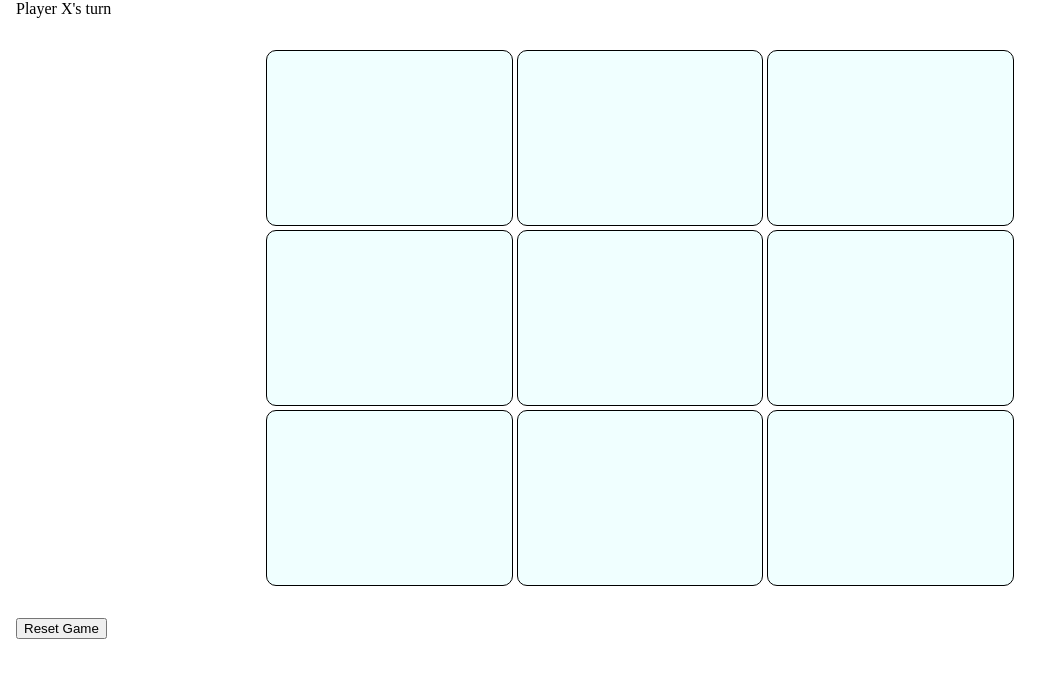
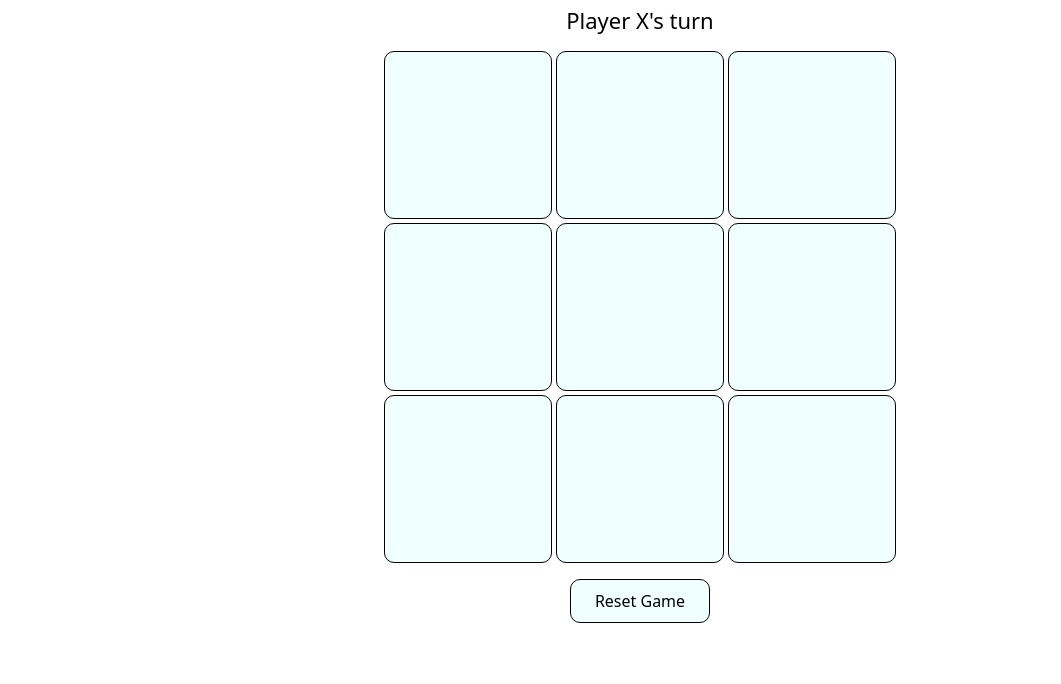
Before and after one commit to ingham-tyler/tictactoe-app, a website built with Vite: page index.html in a window 1280 px wide. Shown: the part 116-800 px from the top of the page, without its empty margins (0-1061 px from the left). Built offline with nearby package versions, Linux system fonts and the light colour scheme.

Commit message:
refactor app UI

```diff
--- a/index.html
+++ b/index.html
@@ -2,16 +2,19 @@
 <html lang="en">
     <head>
         <meta charset="UTF-8">
+        <meta name="viewport" content="width=device-width, initial-scale=1">
+        <title>Tic Tac Toe</title>
         <link rel="stylesheet" href="src/styles.css">
-        <title>Tic Tac Toe</title>
+        <script type="module" src="src/script.js"></script>
     </head>
     <body>
-        <div id="game">
+        <main id="game">
             <h1>Tic Tac Toe</h1>
-            <div id="game-status">Player X's turn</div>
-            <div id="game-board"></div>
-            <button id="reset-btn">Reset Game</button>
-            <script type="module" src="src/script.js" defer></script>
-        </div>
+            <div id="game-status" aria-live="polite">Player X's turn</div>
+            <div class="board-area">
+                <div id="game-board"></div>
+            </div>
+            <button id="reset-btn" type="button">Reset Game</button>
+        </main>
     </body>
 </html>
--- a/src/script.js
+++ b/src/script.js
@@ -28,7 +28,7 @@ function initBoard() {
         gameBoard.appendChild(cell);
     }
 
-    gameBoard.classList.add('paintedGameBoard')
+    gameBoard.classList.add('painted-game-board')
 }
 
 function handleCellClick(index) {
--- a/src/styles.css
+++ b/src/styles.css
@@ -1,13 +1,30 @@
+:root {
+    --cell-bg: azure;
+    --cell-fg: black;
+    --cell-border: black;
+    --cell-radius: 10px;
+    --board-gap: 4px;
+    --page-pad: clamp(0.75rem, 3vmin, 1.5rem);
+
+    --cell-bg-hover: color-mix(in srgb, var(--cell-bg), var(--cell-fg) 6%);
+    --cell-bg-active: color-mix(in srgb, var(--cell-bg), var(--cell-fg) 12%);
+}
+
 *,
 *::before,
 *::after {
     box-sizing: border-box;
 }
 
+html {
+    -webkit-text-size-adjust: 100%;
+    text-size-adjust: 100%;
+}
+
 body {
     margin: 0;
-    padding: 0;
-    height: 100%;
+    font-family: system-ui, -apple-system, "Segoe UI", Roboto, sans-serif;
+    line-height: 1.4;
 }
 
 h1, h2, h3 {
@@ -25,36 +42,132 @@ ul, ol {
 }
 
 #game {
-    overflow: hidden;
-    min-height: 100vh;
-    padding: 15px 1rem;
+    display: grid;
+    grid-template-columns: minmax(0, 1fr);
+    grid-template-rows:
+        auto
+        auto
+        minmax(0, min(32rem, 100vw - 2 * var(--page-pad)))
+        auto;
+    grid-template-areas:
+        "title"
+        "status"
+        "board"
+        "reset";
+    align-content: center;
+    justify-items: center;
+    row-gap: clamp(0.5rem, 2vmin, 1.25rem);
+    column-gap: clamp(1rem, 4vmin, 2.5rem);
+    height: 100vh;
+    height: 100dvh;
+    min-height: 18rem;
+    padding: var(--page-pad);
 }
 
-h1 {
-    margin-bottom: 2rem;
+#game h1 {
+    grid-area: title;
+    margin: 0;
+    font-size: clamp(1.5rem, 4vw + 0.75rem, 2.5rem);
+    line-height: 1.1;
+    text-align: center;
 }
 
-#gameStatus {
-    margin-bottom: 2rem;
+#game-status {
+    grid-area: status;
+    min-height: 1.4em;
+    font-size: clamp(1rem, 1.5vw + 0.75rem, 1.375rem);
+    text-align: center;
+}
+
+.board-area {
+    grid-area: board;
+    justify-self: stretch;
+    align-self: stretch;
+    min-width: 0;
+    min-height: 0;
+    container-type: size;
+    display: grid;
+    place-items: center;
+}
+
+.painted-game-board {
+    display: grid;
+    grid-template-columns: repeat(3, minmax(0, 1fr));
+    grid-template-rows: repeat(3, minmax(0, 1fr));
+    gap: var(--board-gap);
+    width: min(90vmin, 32rem);
+    width: min(100cqmin, 32rem);
+    aspect-ratio: 1;
+    container-type: inline-size;
 }
 
 .cell {
-    border: 1px solid black;
-    border-radius: 10px;
-    background-color: azure;
-    text-align: center;
-    color: black;
-    height: 22vh;
-    line-height: 22vh;
-    font-size: 20vh;
+    display: grid;
+    place-items: center;
+    min-width: 0;
+    min-height: 0;
+    overflow: hidden;
+    border: 1px solid var(--cell-border);
+    border-radius: var(--cell-radius);
+    background-color: var(--cell-bg);
+    color: var(--cell-fg);
+    font-size: 15vmin;
+    font-size: 22cqi;
+    font-weight: 600;
+    line-height: 1;
+    cursor: pointer;
+    -webkit-user-select: none;
+    user-select: none;
+    touch-action: manipulation;
 }
 
-.paintedGameBoard {
-    display: grid;
-    grid-template-columns: repeat(3, 1fr);
-    grid-template-rows: repeat(3, 1fr);
-    gap: 4px;
-    width: 60%;
-    margin: 2rem auto;
-    max-height: 80%;
+.cell:active {
+    background-color: var(--cell-bg-active);
 }
+
+#reset-btn {
+    grid-area: reset;
+    min-height: 44px;
+    padding: 0.5em 1.5em;
+    border: 1px solid var(--cell-border);
+    border-radius: var(--cell-radius);
+    background-color: var(--cell-bg);
+    color: var(--cell-fg);
+    font: inherit;
+    font-size: 1rem;
+    cursor: pointer;
+    touch-action: manipulation;
+}
+
+#reset-btn:active {
+    background-color: var(--cell-bg-active);
+}
+
+#reset-btn:focus-visible {
+    outline: 3px solid var(--cell-fg);
+    outline-offset: 2px;
+}
+
+@media (hover: hover) {
+    .cell:hover,
+    #reset-btn:hover {
+        background-color: var(--cell-bg-hover);
+    }
+}
+
+@media (orientation: landscape) and (max-height: 32rem) {
+    #game {
+        grid-template-columns: auto minmax(0, 1fr);
+        grid-template-rows: 1fr auto auto auto 1fr;
+        grid-template-areas:
+            ".      board"
+            "title  board"
+            "status board"
+            "reset  board"
+            ".      board";
+    }
+
+    #game h1 {
+        font-size: clamp(1.25rem, 7vh, 2rem);
+    }
+}
```
